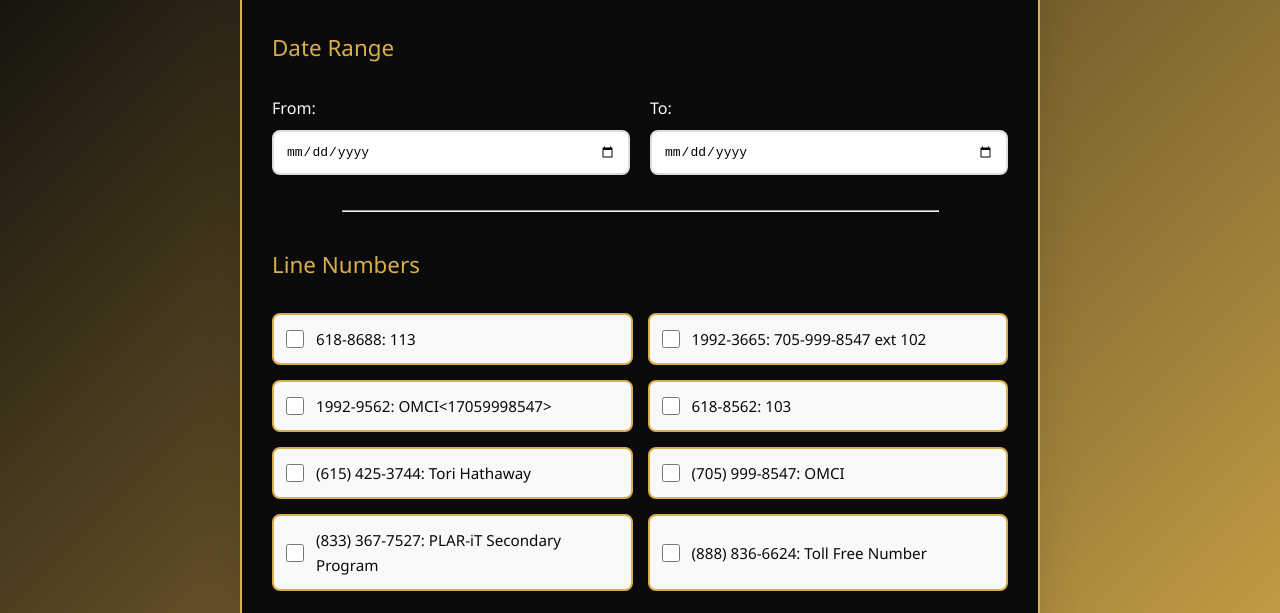
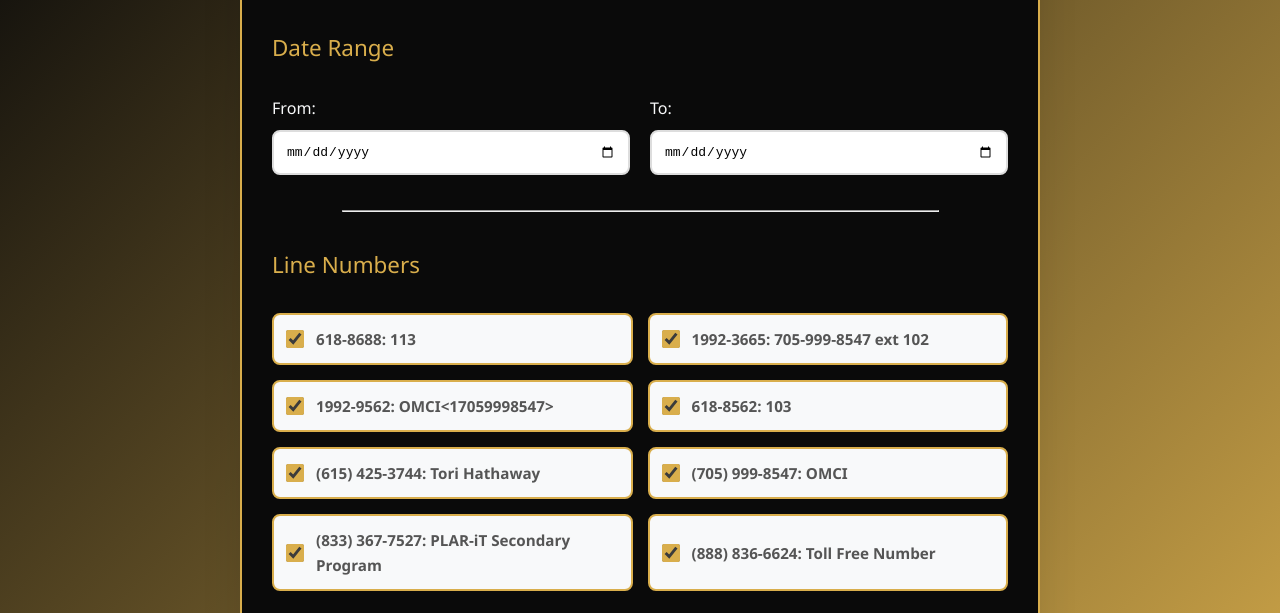
Before and after one commit to OMCI-Source-Code/callture-upload-form, a plain HTML site: page public/index.html in a window 1280 px wide. Shown: the part 144-757 px from the top of the page. Drawn offline with Linux system fonts and the light colour scheme.

Commit message:
Update index.html
revert checkbox values and checked status to be same as dev

```diff
--- a/public/index.html
+++ b/public/index.html
@@ -67,8 +67,8 @@
                 type="checkbox"
                 id="cb1"
                 name="contacts"
-                value="618-8688: 113"
-
+                value="6188688"
+                checked
               />
               <label for="cb1">618-8688: 113</label>
             </div>
@@ -77,8 +77,8 @@
                 type="checkbox"
                 id="cb2"
                 name="contacts"
-                value="1992-3665: 705-999-8547 ext 102"
-
+                value="19923665"
+                checked
               />
               <label for="cb2">1992-3665: 705-999-8547 ext 102</label>
             </div>
@@ -87,7 +87,8 @@
                 type="checkbox"
                 id="cb3"
                 name="contacts"
-                value="1992-9562: OMCI<17059998547>"
+                value="19929562"
+                checked
               />
               <label for="cb3">1992-9562: OMCI&lt;17059998547&gt;</label>
             </div>
@@ -96,7 +97,8 @@
                 type="checkbox"
                 id="cb4"
                 name="contacts"
-                value="618-8562: 103"
+                value="6188562"
+                checked
               />
               <label for="cb4">618-8562: 103</label>
             </div>
@@ -105,8 +107,8 @@
                 type="checkbox"
                 id="cb5"
                 name="contacts"
-                value="(615) 425-3744: Tori Hathaway"
-
+                value="6154253744"
+                checked
               />
               <label for="cb5">(615) 425-3744: Tori Hathaway</label>
             </div>
@@ -115,8 +117,8 @@
                 type="checkbox"
                 id="cb6"
                 name="contacts"
-                value="(705) 999-8547: OMCI"
-
+                value="7059998547"
+                checked
               />
               <label for="cb6">(705) 999-8547: OMCI</label>
             </div>
@@ -125,8 +127,8 @@
                 type="checkbox"
                 id="cb7"
                 name="contacts"
-                value="(833) 367-7527: PLAR-iT Secondary Program"
-
+                value="8333677527"
+                checked
               />
               <label for="cb7">(833) 367-7527: PLAR-iT Secondary Program</label>
             </div>
@@ -135,8 +137,8 @@
                 type="checkbox"
                 id="cb8"
                 name="contacts"
-                value="(888) 836-6624: Toll Free Number"
-
+                value="8888366624"
+                checked
               />
               <label for="cb8">(888) 836-6624: Toll Free Number</label>
             </div>
```
